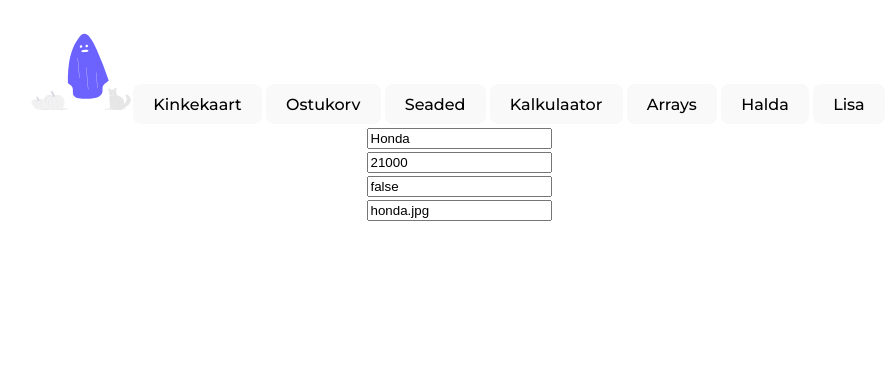
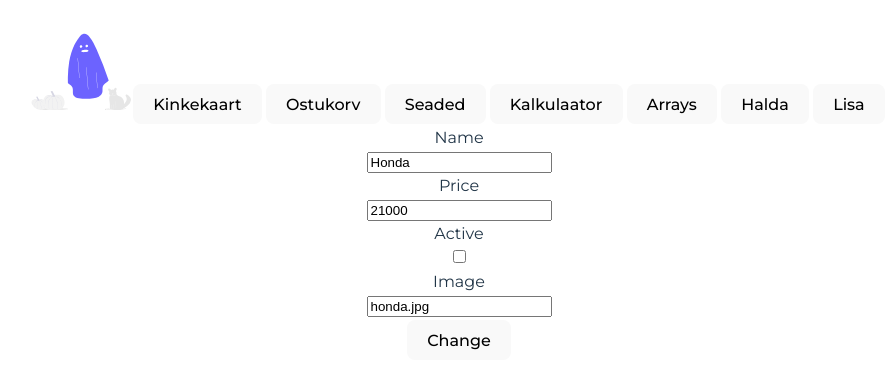
Before and after one commit to hallapmark/veebipood, a React (Vite) app: page /muuda-auto/1 in a window 1280 px wide. Shown: the top 388 px of the page, without its empty margins (181-1076 px from the left). Built offline with nearby package versions, Linux system fonts and the light colour scheme.

Commit message:
Practice useNavigate

```diff
--- a/src/pages/muuda/MuudaAuto.jsx
+++ b/src/pages/muuda/MuudaAuto.jsx
@@ -1,20 +1,53 @@
-import { useParams } from "react-router-dom"
+import { useNavigate, useParams } from "react-router-dom"
 import autoDB from "../../data/autod.json"
+import { useState } from "react";
+import { toast, ToastContainer } from "react-toastify";
 
 function MuudaAuto() {
   const { index } = useParams();
-  const leitud = autoDB[index];
+  const [car, setCar] = useState(autoDB[index]);
+  const navigate = useNavigate();
+  // Reacti hook (Reacti erikood)
+  // 1. peab algama use- eesliidesega
+  // 2. kõik use-id peavad olema top-levelil.
+  // 3. ei tohi olla conditional/loodud tingimuslikult (if või early return)
+  // 4. peab olema imporditud
+  // 5. peab olema funktsionaalne ehk teda peab käivitama (sulgude abil)
 
-  if (leitud === undefined) {
+  function update() {
+    if (car.price <= 0) {
+      toast.error("Hind ei saa olla null või negatiivne");
+      return;
+    }
+    autoDB[index] = car;
+    navigate("/halda-autod");
+  }
+
+  if (car === undefined) {
     return <div>Autot ei leitud!</div>
   }
 
   return (
     <div>
-      <input defaultValue={leitud.name} type="text" /> <br />
-      <input defaultValue={leitud.price} type="text" /> <br />
-      <input defaultValue={leitud.active} type="text" /> <br />
-      <input defaultValue={leitud.image} type="text" /> <br />
+      <label>Name</label> <br />
+      <input defaultValue={car.name} onChange={(e) => setCar({...car, name: e.target.value})} type="text" /> <br />
+      <label>Price</label> <br />
+      <input defaultValue={car.price} onChange={(e) => setCar({...car, price: Number(e.target.value)})} type="number" /> <br />
+      <label>Active</label> <br />
+      <input defaultValue={car.active} onChange={(e) => setCar({...car, active: e.target.checked})} type="checkbox" /> <br />
+      <label>Image</label> <br />
+      <input defaultValue={car.image} onChange={(e) => setCar({...car, image: e.target.value})} type="text" /> <br />
+      {/* <Link to="/halda-autod"> */}
+        <button onClick={update}>Change</button>
+      {/* </Link> */}
+      {/* reacti muud erikoodi vaja siin navigeerimiseks. Me ei taha et alati link toimiks, ainult siis kui success */}
+
+      <ToastContainer
+        position="bottom-right"
+        autoClose={4000}
+        theme="dark"
+      />
+
     </div>
   )
 }
--- a/src/pages/muuda/MuudaEsindus.jsx
+++ b/src/pages/muuda/MuudaEsindus.jsx
@@ -1,19 +1,34 @@
-import { useParams } from "react-router-dom"
+import { useNavigate, useParams } from "react-router-dom"
 import esindusedDB from "../../data/esindused.json"
+import { useState } from "react";
 
 function MuudaEsindus() {
   const { index } = useParams();
-  const leitud = esindusedDB[index];
+  const [shop, setShop] = useState(esindusedDB[index]);
+  const navigate = useNavigate();
 
-  if (leitud === undefined) {
+  function change() {
+    if (shop.name === "") {
+      alert("Tühja nimega ei saa poodi sisestada!");
+      return;
+    }
+    esindusedDB[index] = shop;
+    navigate("/halda-esindused");
+  }
+
+  if (shop === undefined) {
     return <div>Esindust ei leitud!</div>
   }
 
   return (
     <div>
-      <input defaultValue={leitud.name} type="text" /> <br />
-      <input defaultValue={leitud.telefon} type="text" /> <br />
-      <input defaultValue={leitud.aadress} type="text" /> <br />
+      <label>Name</label> <br />
+      <input defaultValue={shop.name} onChange={(e) => setShop({...shop, name: e.target.value})} type="text" /> <br />
+      <label>Telephone</label> <br />
+      <input defaultValue={shop.telefon} onChange={(e) => setShop({...shop, telefon: e.target.value})} type="text" /> <br />
+      <label>Address</label> <br />
+      <input defaultValue={shop.aadress} onChange={(e) => setShop({...shop, aadress: e.target.value})} type="text" /> <br />
+      <button onClick={change}>Change</button>
     </div>
   )
 }
```
